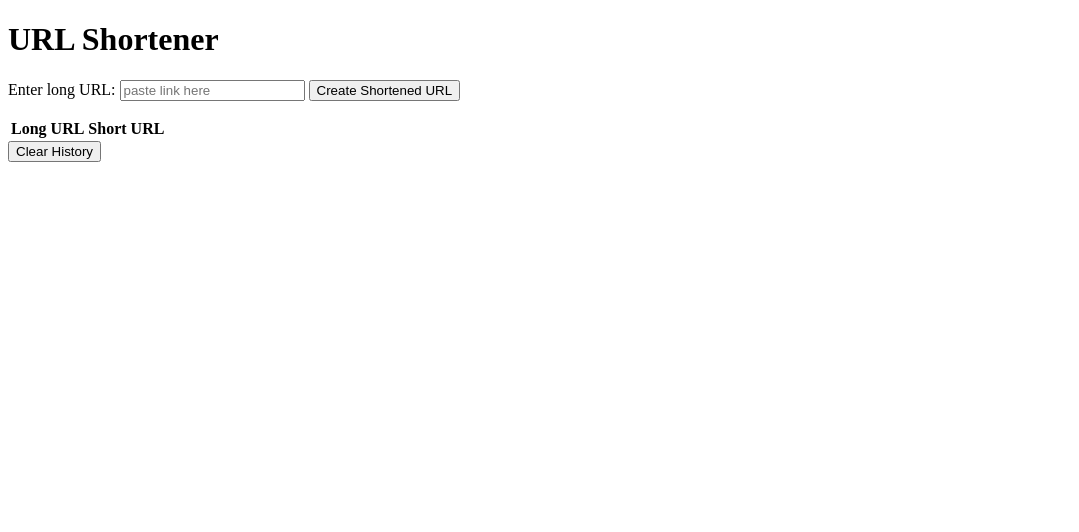
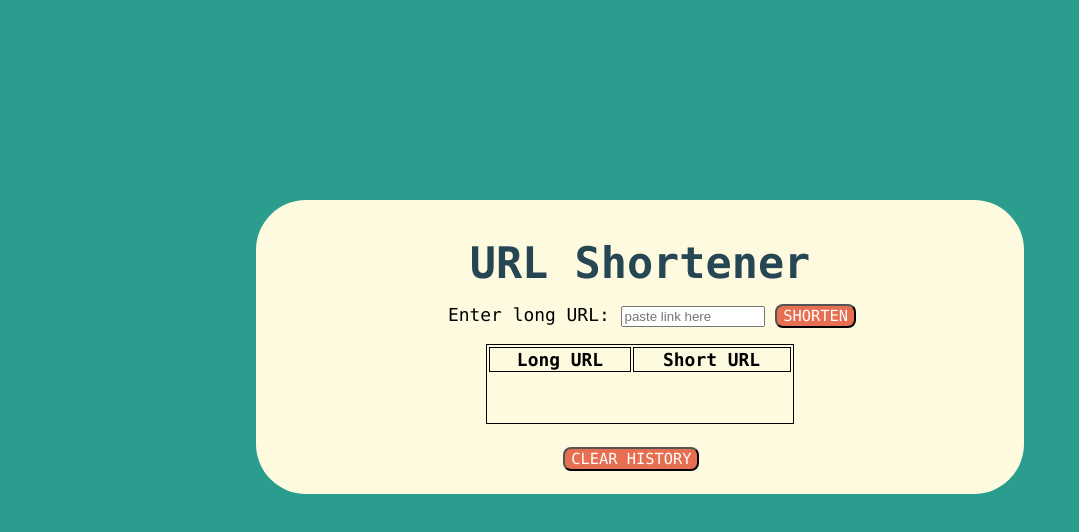
Before and after one commit to vmora19/URL-Shortener, a website: page public/index.html in a window 1280 px wide. Shown: the whole page, without its empty margins (0-1079 px from the left). Drawn offline with Linux system fonts and the light colour scheme; no server answers.

Commit message:
added some styling to page

```diff
--- /dev/null
+++ b/public/index.css
@@ -0,0 +1,81 @@
+* {
+    margin: 0;
+    box-sizing: border-box;
+}
+html{
+    background-color: #2a9d8f;
+    font-family: "Monaco", Times, serif;
+}
+#page-wrapper{
+    margin-top: 25vh;
+    margin-left: 20%;
+    width: 60%;
+    height: 50%;
+    background-color: #fefae0;
+    border-radius: 50px;
+}
+h1{
+    text-align: center;
+    padding-top: 5%;
+    color: #264653;
+    font-size: calc(3vw + 0.4vw);
+}
+#input-section{
+    margin-top: 2vh;
+    margin-left: 25%;
+    font-size: calc(1vw + 0.4vw);
+}
+input[type=text]:focus {
+    background-color: #bde0fe;
+  }
+input{
+    width: 25%;
+    height:200px;
+    height: 50%;
+}
+#create-short-url{
+    border-radius: 8px;
+    font-size: calc(0.8vw + 0.4vw);
+    background-color: #e76f51;
+    color:white;
+    font-family: "Monaco", Times, serif;
+
+
+}
+#create-short-url:hover{
+    background-color: #a34f3a;
+    color:white;
+    font-family: "Monaco", Times, serif;
+
+}
+#output{
+    font-size: calc(1vw + 0.4vw);
+    text-align: center;
+    margin-top: 2%;
+    margin-bottom: 2%;
+
+}
+table{
+    margin-top: 4vh;
+    width: 40%;
+    height: 10vh;
+    margin:auto;
+    font-size: calc(0.5vw + 0.4vw);
+}
+table th{
+    font-size: calc(1vw + 0.4vw);
+}
+table, th, td {
+    border: 1px solid;
+  }
+#clear-history{
+    border-radius: 8px;
+    font-size: calc(0.8vw + 0.4vw);
+    background-color: #e76f51;
+    color:white;
+    margin-top: 3%;
+    margin-bottom: 3%;
+    margin-left:40%;
+    font-family: "Monaco", Times, serif;
+
+}
--- a/public/index.html
+++ b/public/index.html
@@ -1,14 +1,20 @@
 <!DOCTYPE html>
-<html>
+<html lang = "en">
 <head>
-    <title>URL Shortener</title>
+    <meta charset = "UTF-8">
+    <title>Home | URL Shortener</title>
+    <link rel = "stylesheet" href = "index.css">
 </head>
 <body>
+    <div id = "page-wrapper"> <!-- wrapper section starts -->
         <h1>URL Shortener</h1>
+        <div id = "input-section"> <!--input section starts-->
             <label for="input-long-url">Enter long URL: </label>
             <input type = "text" id = "input-long-url" placeholder = "paste link here">
-    <button id = "create-short-url">Create Shortened URL</button>
-    <p id = "output"><a href = ""></a></p>
+            <button id = "create-short-url">SHORTEN</button>
+        </div> <!-- input section ends -->
+
+        <p id = "output"><a href = "" target = "_blank"></a></p>
 
         <table>
             <thead>
@@ -21,7 +27,8 @@
             </tbody>
         </table>
 
-    <button id = "clear-history">Clear History</button>
+        <button id = "clear-history">CLEAR HISTORY</button>
     <script src = "script.js"></script>
+    </div> <!-- wrapper section ends -->
 </body>
 </html>
```
Also changed, not shown: code.js (line endings or trailing spaces). Lines whose indentation alone changed are shown as unchanged.
